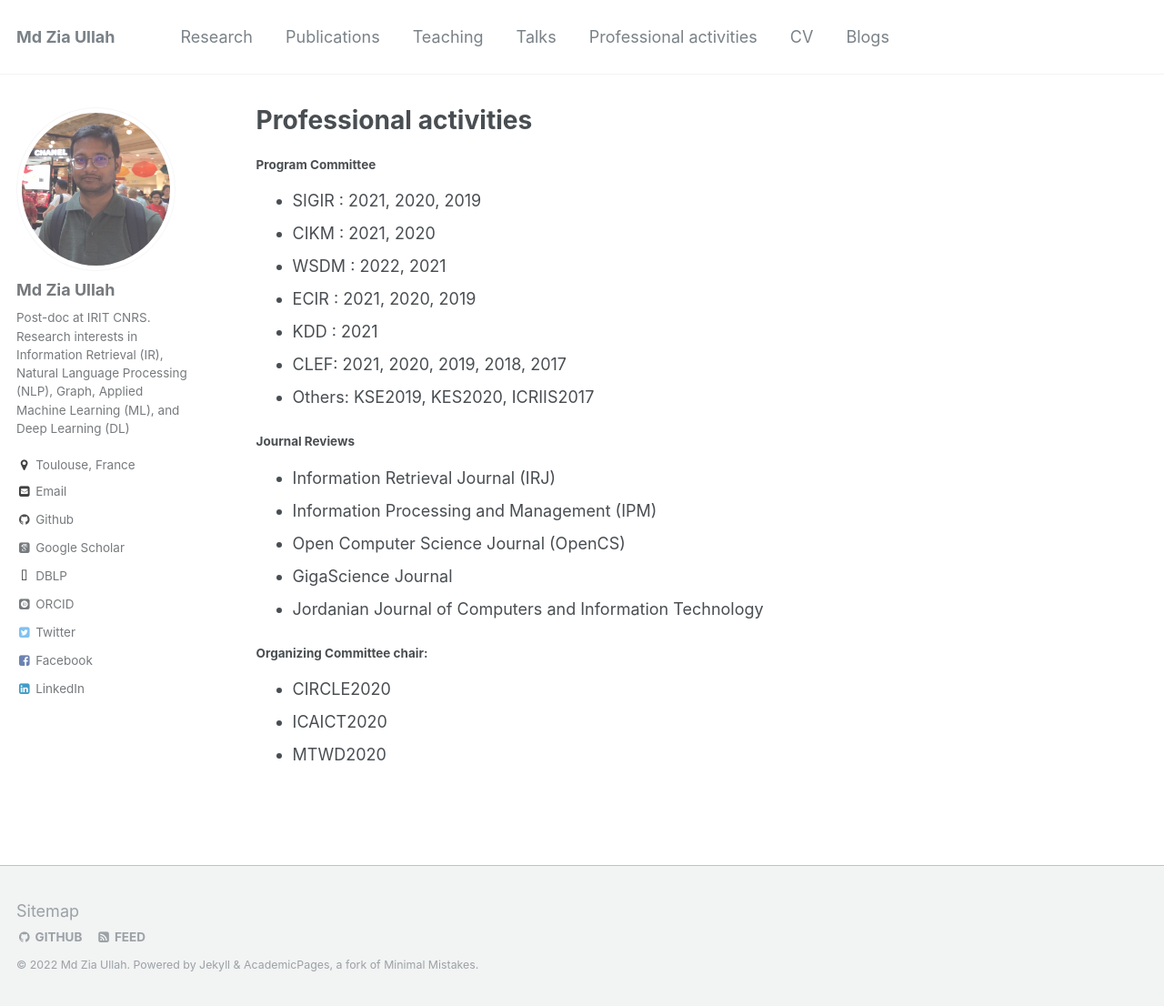
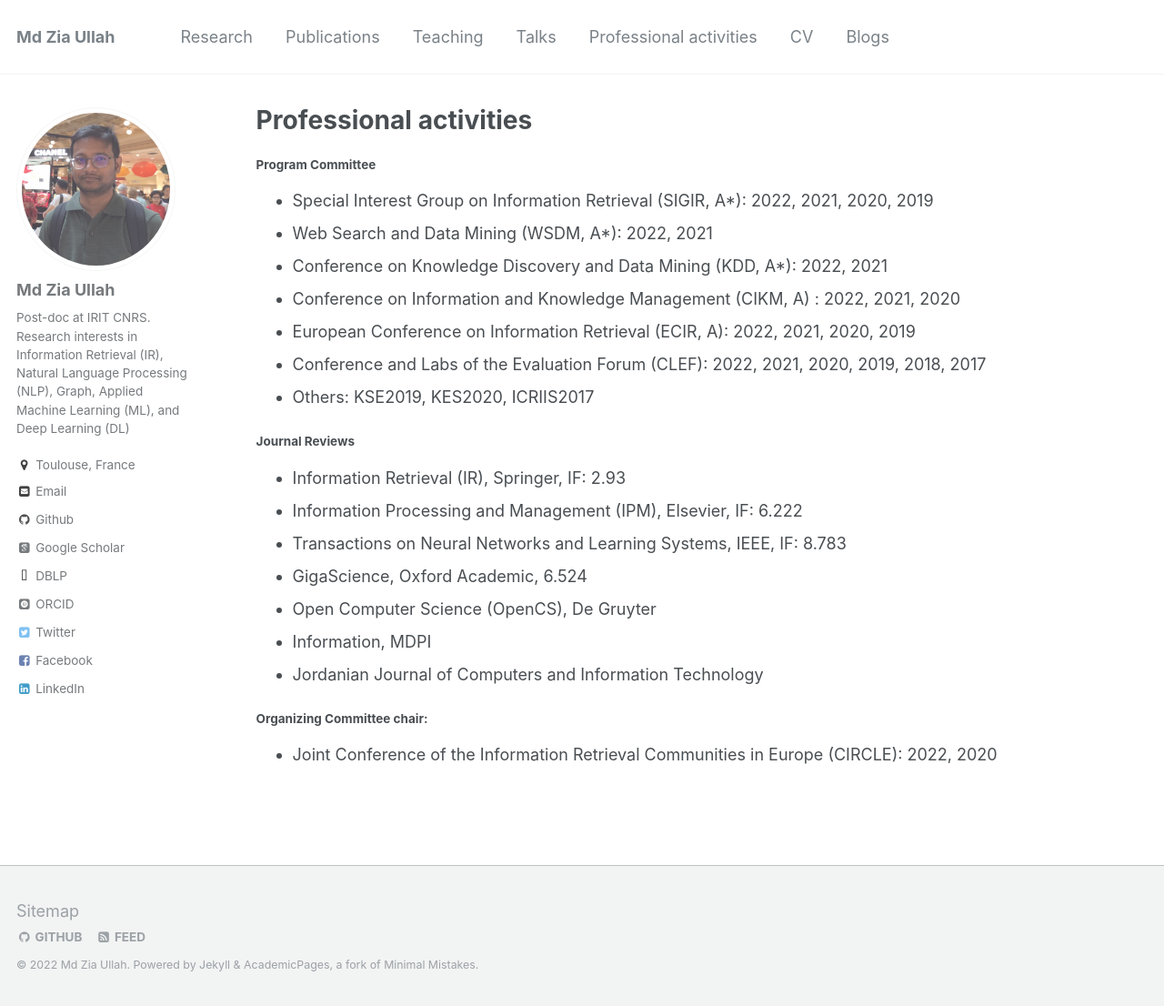
Before and after one commit to zuacubd/zuacubd.github.io, a Jekyll site: the page built from _pages/professional.md, in a window 1280 px wide and 1106 px high. Shown: the whole window at 91% size. Built offline with Jekyll 4.4.1, drawn with Linux system fonts in a browser that asks for light colours; some web fonts are replaced.

Commit message:
Update professional.md
Updating conference, journal names and years

```diff
--- a/_pages/professional.md
+++ b/_pages/professional.md
@@ -7,23 +7,22 @@ published: true
 ---
 
 #### Program Committee
-
-- SIGIR : 2021, 2020, 2019
-- CIKM : 2021, 2020
-- WSDM : 2022, 2021
-- ECIR : 2021, 2020, 2019
-- KDD : 2021
-- CLEF: 2021, 2020, 2019, 2018, 2017
+- Special Interest Group on Information Retrieval (SIGIR, A*): 2022, 2021, 2020, 2019
+- Web Search and Data Mining (WSDM, A*): 2022, 2021
+- Conference on Knowledge Discovery and Data Mining (KDD, A*): 2022, 2021
+- Conference on Information and Knowledge Management (CIKM, A) : 2022, 2021, 2020
+- European Conference on Information Retrieval (ECIR, A): 2022, 2021, 2020, 2019
+- Conference and Labs of the Evaluation Forum (CLEF): 2022, 2021, 2020, 2019, 2018, 2017
 - Others: KSE2019, KES2020, ICRIIS2017
 
 #### Journal Reviews
-- Information Retrieval Journal (IRJ)
-- Information Processing and Management (IPM)
-- Open Computer Science Journal (OpenCS)
-- GigaScience Journal
+- Information Retrieval (IR), Springer, IF: 2.93
+- Information Processing and Management (IPM), Elsevier, IF: 6.222
+- Transactions on Neural Networks and Learning Systems, IEEE, IF: 8.783
+- GigaScience, Oxford Academic, 6.524
+- Open Computer Science (OpenCS), De Gruyter
+- Information, MDPI
 - Jordanian Journal of Computers and Information Technology
 
 #### Organizing Committee chair:
-- CIRCLE2020
-- ICAICT2020
-- MTWD2020
+- Joint Conference of the Information Retrieval Communities in Europe (CIRCLE): 2022, 2020
```
